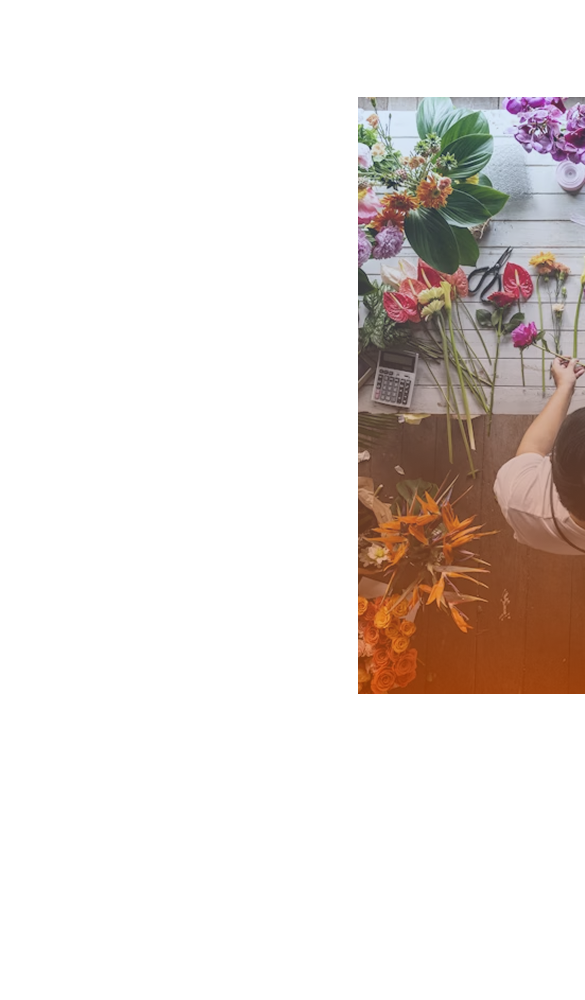
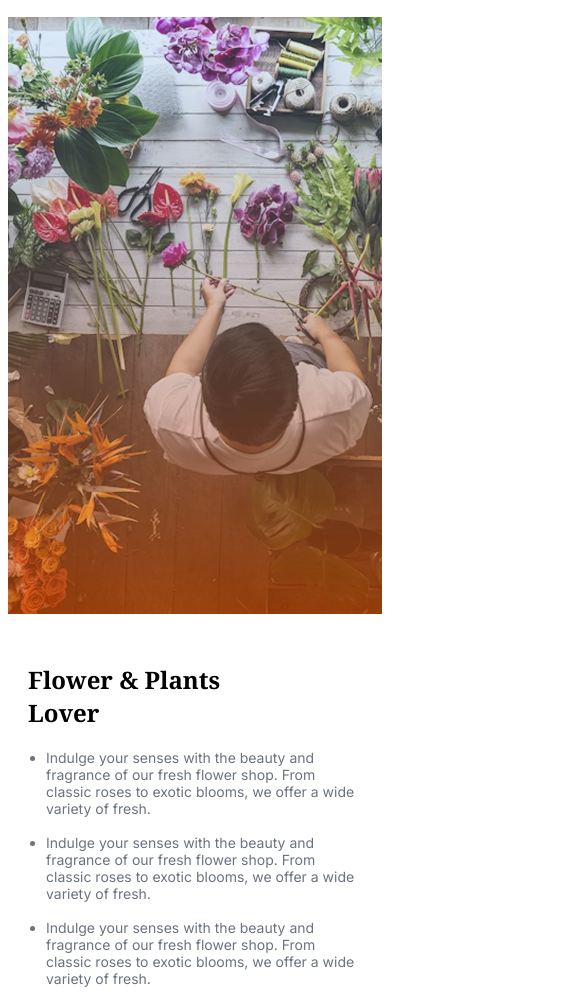
Before and after one commit to tamjid97/my-second-assignment, a plain HTML site: page index.html in a window 390 px wide. Shown: the part 2286-3286 px from the top of the page, 585 px wide, since content can reach past the window. Drawn offline with Linux system fonts and the light colour scheme.

Commit message:
added fainal chaleng part

```diff
--- a/index.html
+++ b/index.html
@@ -117,11 +117,9 @@
   <!-- =============================================================================================================== -->
     <!-- ---------------------------------------section-3----------------------------------------------------------- -->
 
-    <section>
-
-<div class="abba-3">
+    <section class="abba-3">
   <div class="img-15">
-      <div>
+      <div class="aplp">
       <img src="assets/flower-store.png" alt="">
       </div>
           <img class="ttbb" src="assets/trusted-badge.png" alt="">
--- a/style.css
+++ b/style.css
@@ -180,7 +180,7 @@ margin: 20px 3px;
   cursor: pointer;
 }
 /*///////////////////////////////////Responsive/////////////////////////////////////////////////*/
-@media (max-width: 480px) {
+@media (max-width: 576px) {
   .product-grid {
     display: grid;
     grid-template-columns: repeat(2, 1fr);
@@ -252,4 +252,37 @@ margin: 20px 3px;
   top: -720px;
   left: 350px;
 }
+/*///////////////////////////////////Responsive/////////////////////////////////////////////////*/
+@media (max-width: 576px) {
+  .abba-3 {
+    flex-direction: column;
+    align-items: center;
+    overflow-x: hidden;
+  }
+
+  .img-15 {
+    margin: 20px auto;
+
+  }
+
+  .flor-abba {
+    margin: 5px 10px;
+  }
+
+  .flower-22 {
+    font-size: 24px;
+    margin: 20px 10px;
+    /* text-align: center; */
+  }
+
+  .list {
+    font-size: 14px;
+    margin: 5px 8px 5px -12px;
+
+  }
+  .ttbb{
+    display: none;
+  }
+}
+
   /* ============================================================================================================ */
```
